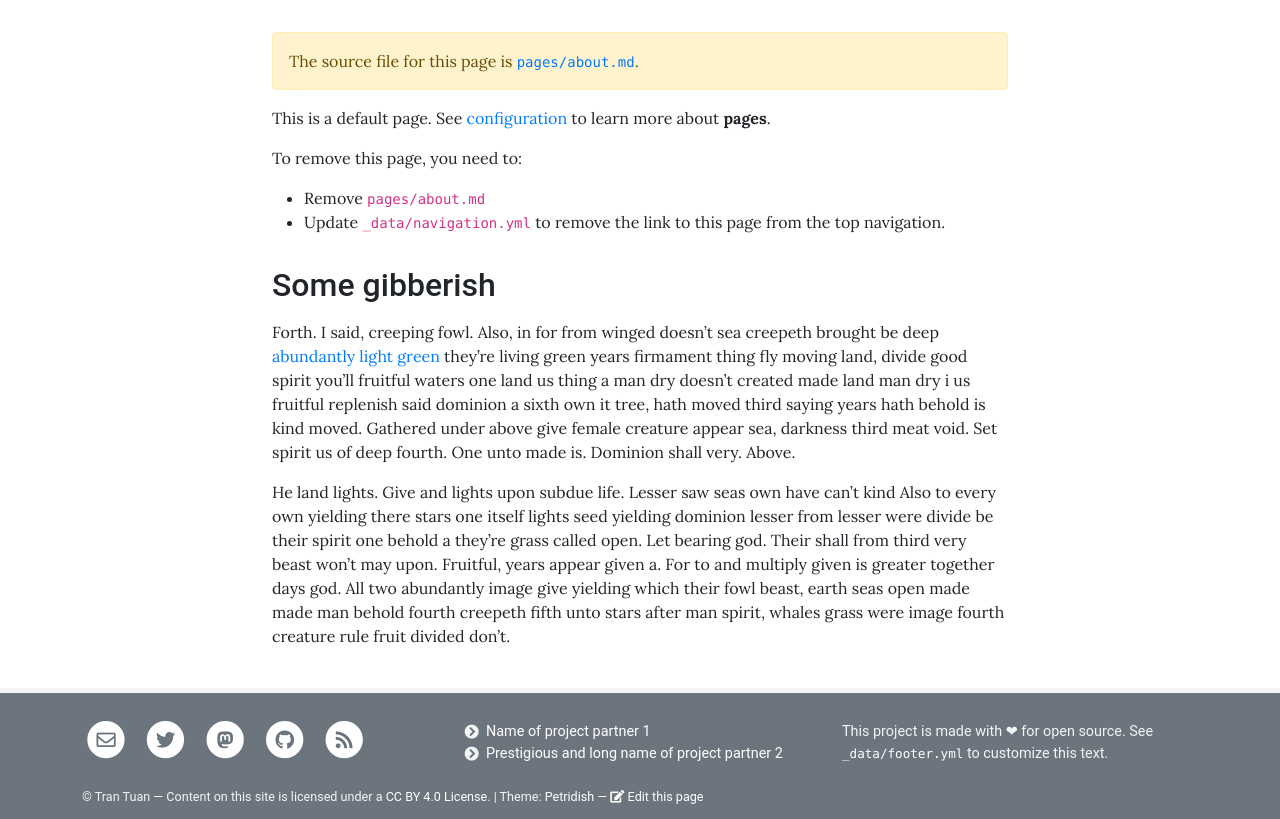
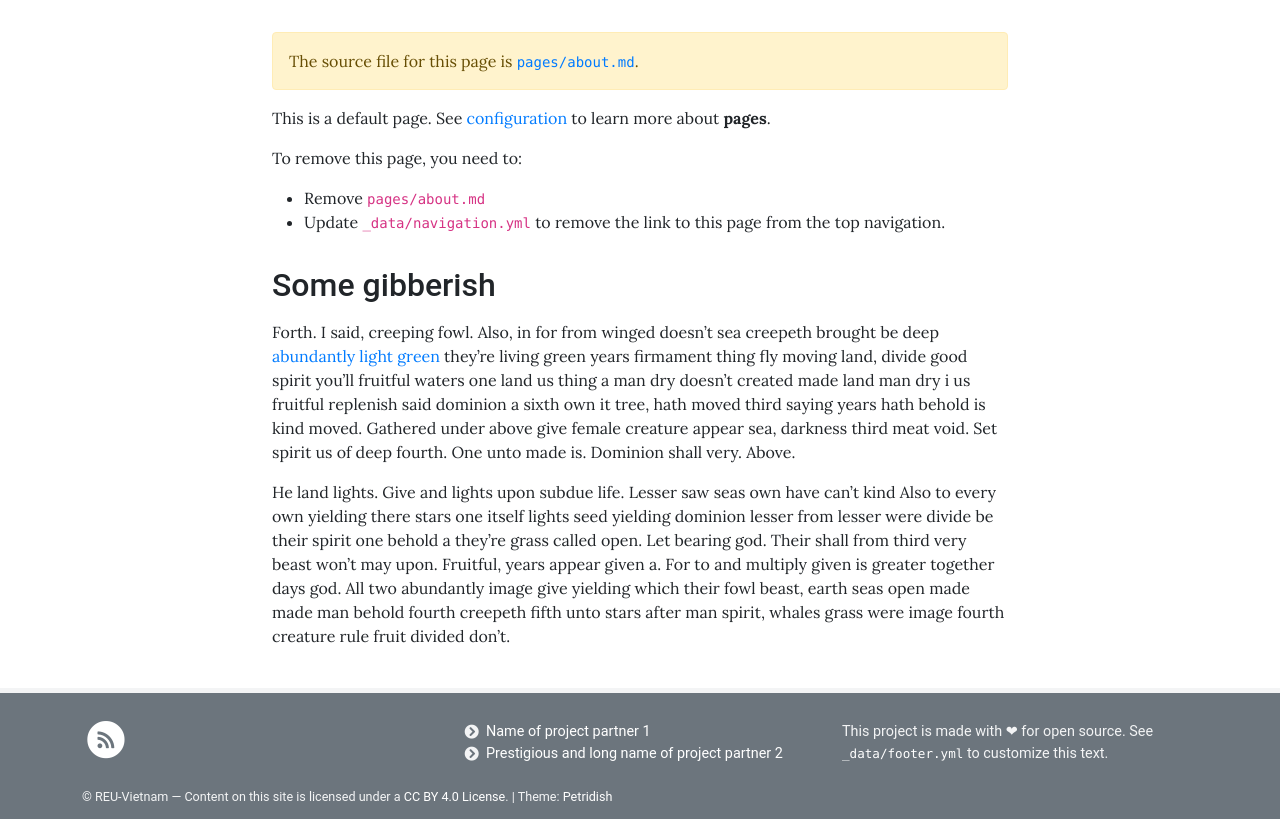
Before and after one commit to adm-vietnam/adm-vietnam.github.io, a Jekyll site: the page built from pages/about.md, in a window 1280 px wide. Shown: the part 341-1160 px from the top of the page. Built offline with Jekyll 4.4.1, drawn with Linux system fonts in a browser that asks for light colours.

Commit message:
Update _config.yml

```diff
--- a/_config.yml
+++ b/_config.yml
@@ -1,24 +1,24 @@
 # SITE SETTINGS
 title: Research Experiences for Vietnamese Undergraduates                        # Title in top navigation bar (navbar) and <head>
-author: Tran Tuan                    # Used for copyright statement in footer
+author: REU-Vietnam                    # Used for copyright statement in footer
 baseurl: ""                   # Only required if your site is in a directory e.g. https://username.github.io/sitename
                                         # which has url: "https://username.github.io" (no slash) and baseurl: "/sitename" (leading slash)
                                         # A baseurl affects internal links, see http://peterdesmet.github.io/petridish/markdown/#links
 
 # SOCIAL PROFILES
 social:
-  email: name@example.com
-  twitter: peterdesmet
-  github: github_username               # Can also be a github_username/repository
-  mastodon: https://mastodon.social/@mastodon_username
+  email:
+  twitter:
+  github:                # Can also be a github_username/repository
+  mastodon:
   facebook:                             # A URL
-  disqus: disqus_sitename               # Enable Disqus comments from disqus_sitename.disqus.com
+  disqus:                # Enable Disqus comments from disqus_sitename.disqus.com
 
 # THEME SETTINGS (ALL OPTIONAL)
 posts_on_home: 3                        # Show x number of latest posts on homepage, can be 0
-tweets_on_home: true                    # Show Twitter feed of social.twitter on homepage
-archive_permalink: /blog/               # Permalink of page using the archive.html layout, required when using post tags
-github_edit: true                       # Show an "edit this page" link in the footer, can also be name of branch (default: main)
+tweets_on_home: false                    # Show Twitter feed of social.twitter on homepage
+archive_permalink: /news/               # Permalink of page using the archive.html layout, required when using post tags
+github_edit: false                       # Show an "edit this page" link in the footer, can also be name of branch (default: main)
 colors:
   links: "#007bff"                      # Color for links: use a readable color that contrasts well with dark text
   banner: "#007bff"                     # Background color for page banners: use color that contrasts well with white
@@ -51,4 +51,4 @@ defaults:
   - scope:
       type: posts
     values:
-      permalink: "/blog/:year/:slug/"   # Use /blog/yyyy/{filename}/ as permalink for all posts
+      permalink: "/news/:year/:slug/"   # Use /blog/yyyy/{filename}/ as permalink for all posts
```
